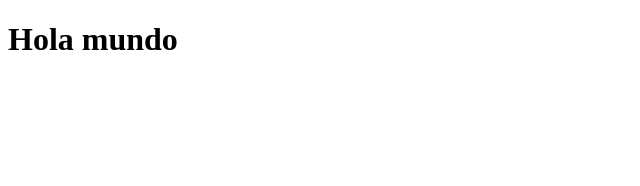
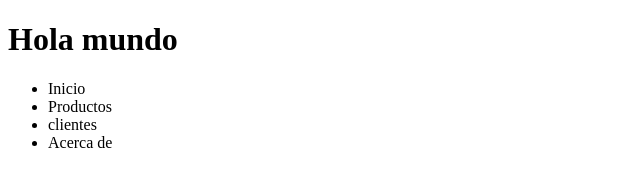
Before and after one commit to 04yizsanz/pruebaGIT, a plain HTML site: page index.html in a window 1280 px wide. Shown: the whole page, without its empty margins (0-640 px from the left). Drawn offline with Linux system fonts and the light colour scheme.

Commit message:
mi primer commit

```diff
--- a/index.html
+++ b/index.html
@@ -7,5 +7,11 @@
 </head>
 <body>
     <h1>Hola mundo</h1>
+    <ul>
+        <li>Inicio</li>
+        <li>Productos</li>
+        <li>clientes</li>
+        <li>Acerca de</li>
+    </ul>
 </body>
 </html>
```
